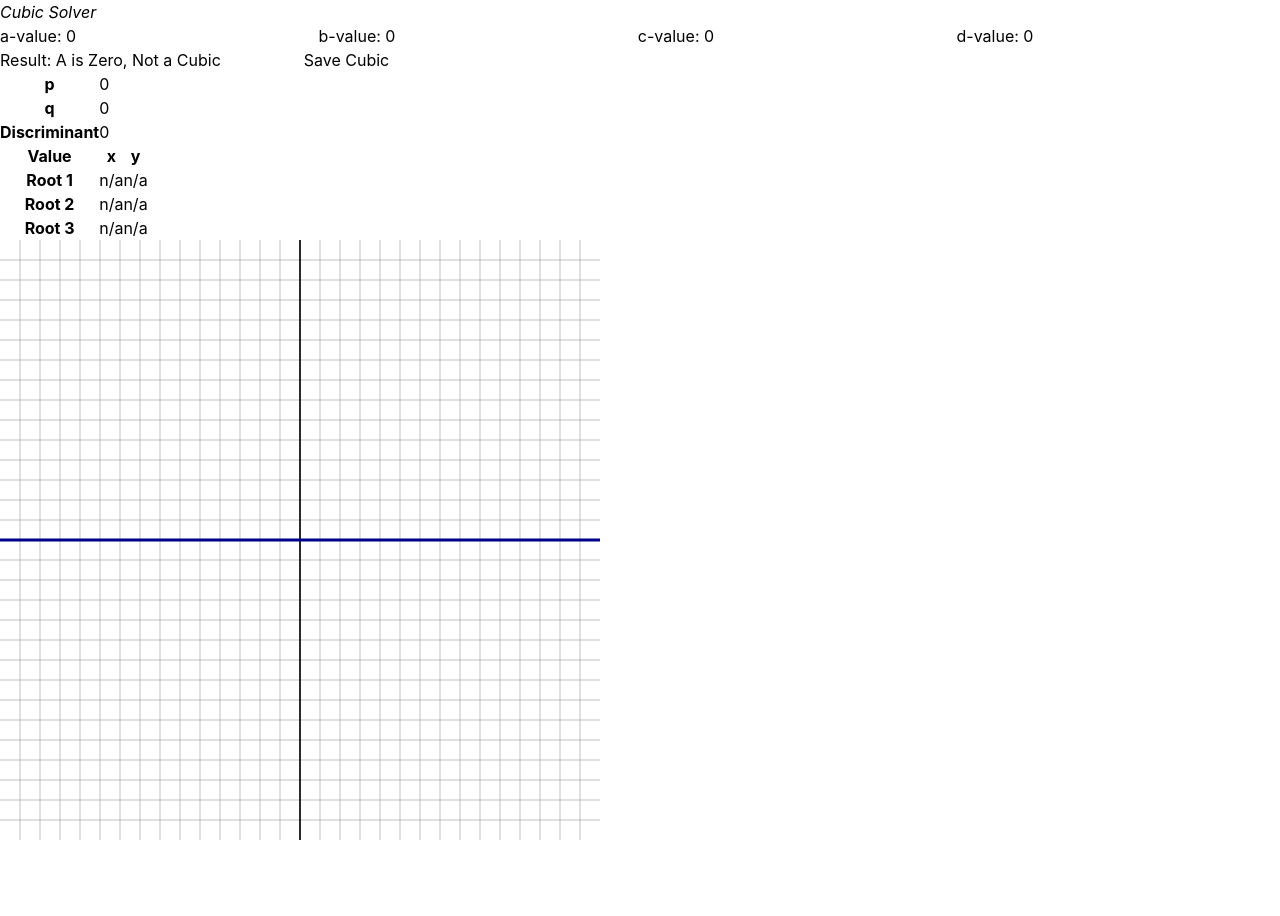
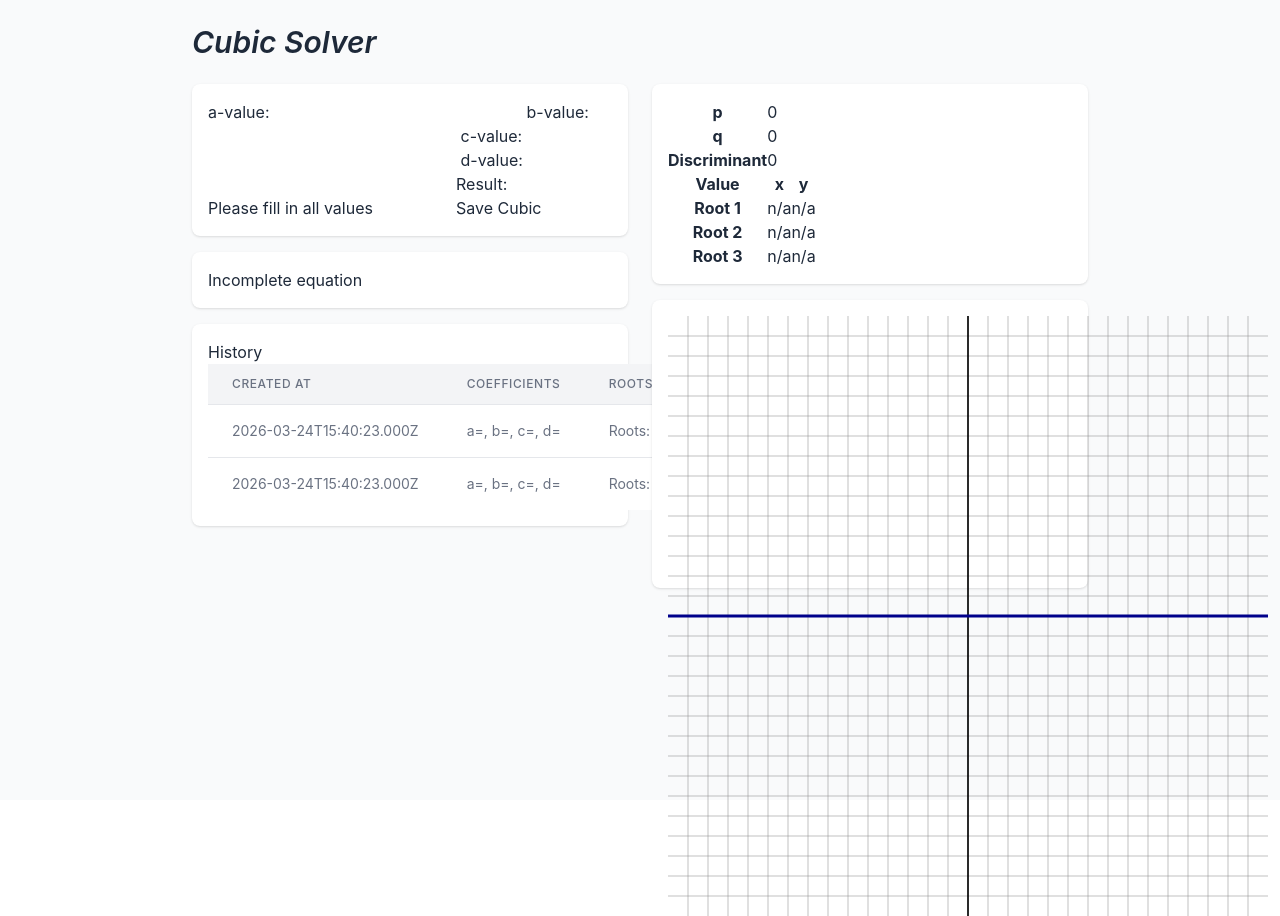
Before and after one commit to Satisficed/Assignment-3-ReactJS, a React (Vite) app: page / in a window 1280 px wide. Before the commit the page ends 840 px from the top, so only its background shows below. Built offline with nearby package versions, Linux system fonts and the light colour scheme.

Commit message:
Fixing Cubic History and Cubic Save

```diff
--- a/src/App.tsx
+++ b/src/App.tsx
@@ -1,6 +1,8 @@
+import { useState, useEffect, useRef, useMemo } from "react";
 import { CubicInput } from "./components/CubicInput.tsx";
 import { CubicEquation } from "./components/CubicEquation.tsx";
 import { CubicTable } from "./components/CubicTable.tsx";
+import { CubicHistory } from "./components/CubicHistory.tsx";
 import { CubicGraph } from "./components/CubicGraph.tsx";
 import { useCubicSolver } from "./hooks/CubicSolver";
 
@@ -9,13 +11,32 @@ export const App = () => {
 
   return (
     <>
-      <h1>
-        <i>Cubic Solver</i>
-      </h1>
-      <CubicInput {...solver} />
-      <CubicEquation {...solver} />
-      <CubicTable {...solver} />
-      <CubicGraph {...solver} />
+      <div className="min-h-screen bg-gray-50 text-gray-800 p-6">
+        <header className="max-w-4xl mx-auto mb-6">
+          <h1 className="text-3xl font-semibold italic">Cubic Solver</h1>
+        </header>
+        <main className="max-w-4xl mx-auto grid gap-6 md:grid-cols-2">
+          <section className="space-y-4">
+            <div className="bg-white p-4 rounded-lg shadow">
+              <CubicInput {...solver} />
+            </div>
+            <div className="bg-white p-4 rounded-lg shadow">
+              <CubicEquation {...solver} />
+            </div>
+            <div className="bg-white p-4 rounded-lg shadow">
+              <CubicHistory {...solver} />
+            </div>
+          </section>
+          <section className="space-y-4">
+            <div className="bg-white p-4 rounded-lg shadow">
+              <CubicTable {...solver} />
+            </div>
+            <div className="bg-white p-4 rounded-lg shadow h-72">
+              <CubicGraph {...solver} />
+            </div>
+          </section>
+        </main>
+      </div>
     </>
   );
 };
--- a/src/components/CubicEquation.tsx
+++ b/src/components/CubicEquation.tsx
@@ -1,21 +1,26 @@
+import { useMemo } from "react";
+
 type CubicEquationProps = {
-  a: number;
-  b: number;
-  c: number;
-  d: number;
+  a: number | null;
+  b: number | null;
+  c: number | null;
+  d: number | null;
 };
 
 export const CubicEquation = ({ a, b, c, d }: CubicEquationProps) => {
+  const equation = useMemo(() => {
+    const showTerm = (value: number | null): value is number => value != null && value !== 0;
+    let parts: string[] = [];
+    if (showTerm(a)) parts.push(`${a}x³`);
+    if (showTerm(b)) parts.push(`${b > 0 && parts.length > 0 ? " + " : b < 0 ? " - " : ""}${Math.abs(b)}x²`);
+    if (showTerm(c)) parts.push(`${c > 0 && parts.length > 0 ? " + " : c < 0 ? " - " : ""}${Math.abs(c)}x`);
+    if (showTerm(d)) parts.push(`${d > 0 && parts.length > 0 ? " + " : d < 0 ? " - " : ""}${Math.abs(d)}`);
+    return parts.length > 0 ? parts.join("") : "Incomplete equation";
+  }, [a, b, c, d]);
 
   return (
-    console.log(`Cubic Equation: ${a}x^3 + ${b}x^2 + ${c}x + ${d}`),
     <div className="equation">
-      <label>
-        {a !== 0 && `${a}x³`}
-        {b !== 0 && `${b > 0 ? " + " : " - "}${Math.abs(b)}x²`}
-        {c !== 0 && `${c > 0 ? " + " : " - "}${Math.abs(c)}x`}
-        {d !== 0 && `${d > 0 ? " + " : " - "}${Math.abs(d)}`}
-      </label>
+      <label>{equation}</label>
     </div>
   );
 };
--- a/src/components/CubicGraph.tsx
+++ b/src/components/CubicGraph.tsx
@@ -1,4 +1,4 @@
-import { useEffect } from "react";
+import { useRef, useEffect } from "react";
 
 type CubicGraphProps = {
   a: number;
--- a/src/components/CubicHistory.tsx
+++ b/src/components/CubicHistory.tsx
@@ -0,0 +1,62 @@
+import { useState, useEffect } from "react";
+
+type SaveCubic = {
+    a: number;
+    b: number;
+    c: number;
+    d: number;
+    x1: number | string;
+    x2: number | string;
+    x3: number | string;
+    y1: number | string;
+    y2: number | string;
+    y3: number | string;
+};
+
+import { useHistory } from "../hooks/CubicSave.ts";
+
+export const CubicHistory = (solver: SaveCubic) => {
+    const { history, add, remove, clear } = useHistory();
+
+    useEffect(() => {
+        if (solver.x1 !== "N/A") {
+            add({
+                a: solver.a,
+                b: solver.b,
+                c: solver.c,
+                d: solver.d,
+                x1: solver.x1,
+                x2: solver.x2,
+                x3: solver.x3,
+                y1: solver.y1,
+                y2: solver.y2,
+                y3: solver.y3,
+                result: `Roots: ${solver.x1}, ${solver.x2}, ${solver.x3}`,
+            });
+        }
+    }, [solver]);
+
+    return (
+        <section className="history">
+            <h2>History</h2>
+            <table className="min-w-full divide-y divide-gray-200">
+                <thead className="bg-gray-100">
+                    <tr>
+                        <th className="px-6 py-3 text-left text-xs font-medium text-gray-500 uppercase tracking-wider">Created At</th>
+                        <th className="px-6 py-3 text-left text-xs font-medium text-gray-500 uppercase tracking-wider">Coefficients</th>
+                        <th className="px-6 py-3 text-left text-xs font-medium text-gray-500 uppercase tracking-wider">Roots</th>
+                    </tr>
+                </thead>
+                <tbody className="bg-white divide-y divide-gray-200">
+                    {history.map(entry => (
+                        <tr key={entry.id}>
+                            <td className="px-6 py-4 whitespace-nowrap text-sm text-gray-500">{entry.createdAt}</td>
+                            <td className="px-6 py-4 whitespace-nowrap text-sm text-gray-500">a={entry.a}, b={entry.b}, c={entry.c}, d={entry.d}</td>
+                            <td className="px-6 py-4 whitespace-nowrap text-sm text-gray-500">{entry.result}</td>
+                        </tr>
+                    ))}
+                </tbody>
+            </table>
+        </section>
+    );
+}
--- a/src/components/CubicInput.tsx
+++ b/src/components/CubicInput.tsx
@@ -1,14 +1,14 @@
 import type { Dispatch, SetStateAction } from "react";
 
 type CubicInputProps = {
-  a: number;
-  setA: Dispatch<SetStateAction<number>>;
-  b: number;
-  setB: Dispatch<SetStateAction<number>>;
-  c: number;
-  setC: Dispatch<SetStateAction<number>>;
-  d: number;
-  setD: Dispatch<SetStateAction<number>>;
+  a: number | null;
+  setA: Dispatch<SetStateAction<number | null>>;
+  b: number | null;
+  setB: Dispatch<SetStateAction<number | null>>;
+  c: number | null;
+  setC: Dispatch<SetStateAction<number | null>>;
+  d: number | null;
+  setD: Dispatch<SetStateAction<number | null>>;
   result: string;
   handleSubmit: (event: React.FormEvent) => void;
 };
@@ -20,30 +20,26 @@ export const CubicInput = ({ a, setA, b, setB, c, setC, d, setD, result, handleS
       <label> a-value: </label>
       <input
         type="number"
-        value={a}
-        onChange={(e) => setA(Number(e.target.value))}
-        required
+        value={a ?? ""}
+        onChange={(e) => setA(e.target.value === "" ? null : Number(e.target.value))}
       />
       <label> b-value: </label>
       <input
         type="number"
-        value={b}
-        onChange={(e) => setB(Number(e.target.value))}
-        required
+        value={b ?? ""}
+        onChange={(e) => setB(e.target.value === "" ? null : Number(e.target.value))}
       />
       <label> c-value: </label>
       <input
         type="number"
-        value={c}
-        onChange={(e) => setC(Number(e.target.value))}
-        required
+        value={c ?? ""}
+        onChange={(e) => setC(e.target.value === "" ? null : Number(e.target.value))}
       />
       <label> d-value: </label>
       <input
         type="number"
-        value={d}
-        onChange={(e) => setD(Number(e.target.value))}
-        required
+        value={d ?? ""}
+        onChange={(e) => setD(e.target.value === "" ? null : Number(e.target.value))}
       />
       <label>Result: </label>
       <input type="text" value={result} readOnly />
--- a/src/components/CubicTable.tsx
+++ b/src/components/CubicTable.tsx
@@ -19,6 +19,7 @@ export const CubicTable = ({
   y2: number | string;
   y3: number | string;
 }) => {
+
   return (
     <section
       className="table"
@@ -60,4 +61,5 @@ export const CubicTable = ({
       </table>
     </section>
   );
+
 };
--- /dev/null
+++ b/src/hooks/CubicSave.ts
@@ -0,0 +1,42 @@
+import { useEffect, useState } from "react";
+
+export type HistoryEntry = {
+  id: string;
+  a: number;
+  b: number;
+  c: number;
+  d: number;
+  result: string;
+  createdAt: string;
+};
+
+const STORAGE_KEY = "cubicHistory_v1";
+
+export function useHistory() {
+  const [history, setHistory] = useState<HistoryEntry[]>([]);
+
+  useEffect(() => {
+    try {
+      const raw = localStorage.getItem(STORAGE_KEY);
+      if (raw) setHistory(JSON.parse(raw));
+    } catch {}
+  }, []);
+
+  useEffect(() => {
+    try { localStorage.setItem(STORAGE_KEY, JSON.stringify(history)); } catch {}
+  }, [history]);
+
+  const add = (entry: Omit<HistoryEntry, "id" | "createdAt">) => {
+    const newEntry: HistoryEntry = {
+      id: Date.now().toString(),
+      createdAt: new Date().toISOString(),
+      ...entry,
+    };
+    setHistory(prev => [newEntry, ...prev].slice(0, 100));
+  };
+
+  const remove = (id: string) => setHistory(prev => prev.filter(e => e.id !== id));
+  const clear = () => setHistory([]);
+
+  return { history, add, remove, clear };
+}
--- a/src/hooks/CubicSolver.ts
+++ b/src/hooks/CubicSolver.ts
@@ -2,10 +2,10 @@ import { useState, useEffect } from "react";
 
 export const useCubicSolver = () => {
   // Input coefficients for the cubic equation ax^3 + bx^2 + cx + d = 0
-  const [a, setA] = useState(0);
-  const [b, setB] = useState(0);
-  const [c, setC] = useState(0);
-  const [d, setD] = useState(0);
+  const [a, setA] = useState<number | null>(null);
+  const [b, setB] = useState<number | null>(null);
+  const [c, setC] = useState<number | null>(null);
+  const [d, setD] = useState<number | null>(null);
 
   // Text summary shown in the UI
   const [result, setResult] = useState("");
@@ -16,17 +16,21 @@ export const useCubicSolver = () => {
   const [discriminant, setDiscriminant] = useState(0);
 
   // Calculated roots and their corresponding y-values for display
-  const [x1, setX1] = useState<number | string>("n/a");
-  const [x2, setX2] = useState<number | string>("n/a");
-  const [x3, setX3] = useState<number | string>("n/a");
-  const [y1, setY1] = useState<number | string>("n/a");
-  const [y2, setY2] = useState<number | string>("n/a");
-  const [y3, setY3] = useState<number | string>("n/a");
+  const [x1, setX1] = useState<number | string>("n/a ");
+  const [x2, setX2] = useState<number | string>("n/a ");
+  const [x3, setX3] = useState<number | string>("n/a ");
+  const [y1, setY1] = useState<number | string>("n/a ");
+  const [y2, setY2] = useState<number | string>("n/a ");
+  const [y3, setY3] = useState<number | string>("n/a ");
 
   // Recalculate whenever a, b, c, or d changes.
   // This keeps the table and result text in sync with inputs.
   useEffect(() => {
-    if (a === 0) {
+    if (a == null || b == null || c == null || d == null) {
+      setP(0);
+      setQ(0);
+      setDiscriminant(0);
+    } else if (a === 0) {
       // Not a cubic equation when a is zero.
       setP(0);
       setQ(0);
@@ -47,14 +51,24 @@ export const useCubicSolver = () => {
 
   // Solve the cubic equation using Cardano-style formulas.
   function solveCubic() {
+    if (a == null || b == null || c == null || d == null) {
+      setX1("n/a ");
+      setX2("n/a ");
+      setX3("n/a ");
+      setY1("n/a ");
+      setY2("n/a ");
+      setY3("n/a ");
+      return "Please fill in all values";
+    }
+
     if (a === 0) {
       console.log("Case 0: a-value is zero");
-      setX1("n/a");
-      setX2("n/a");
-      setX3("n/a");
-      setY1("n/a");
-      setY2("n/a");
-      setY3("n/a");
+      setX1("n/a ");
+      setX2("n/a ");
+      setX3("n/a ");
+      setY1("n/a ");
+      setY2("n/a ");
+      setY3("n/a ");
       return `A is Zero, Not a Cubic`;
     }
 
```
